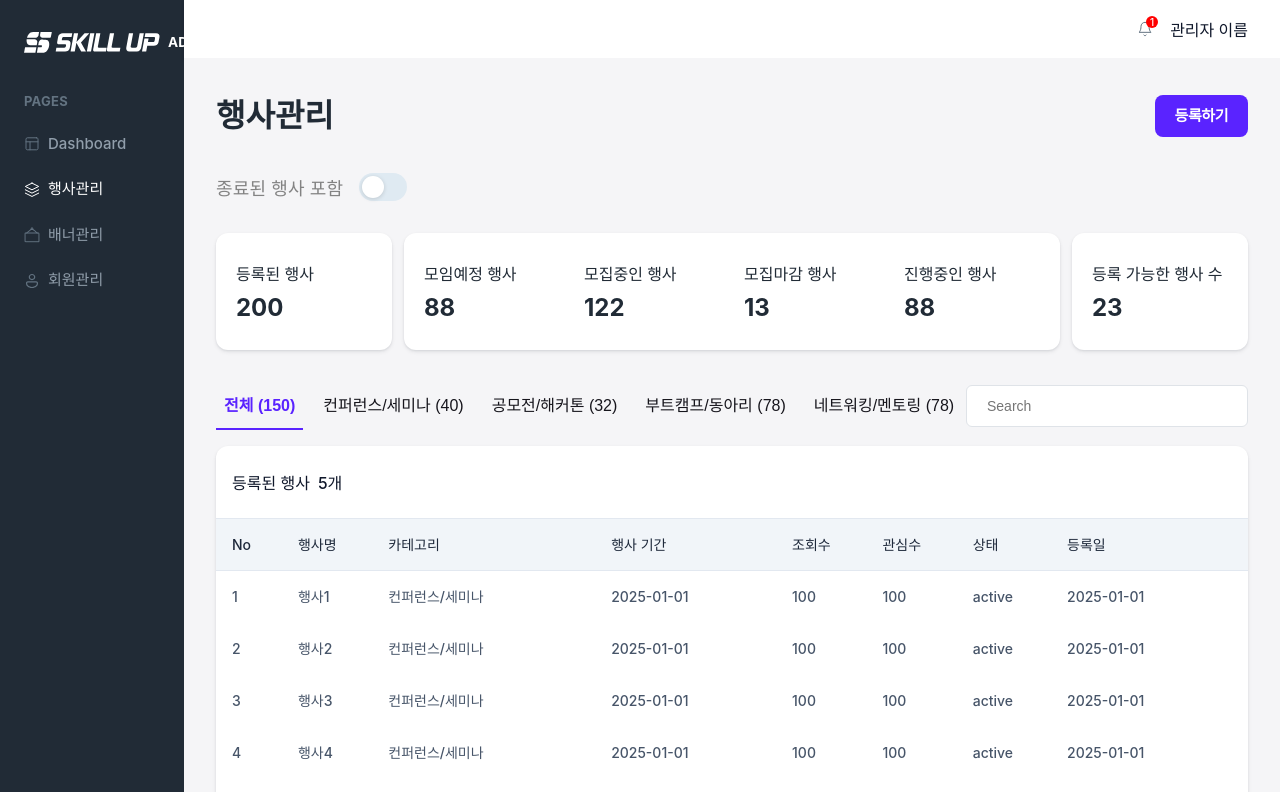
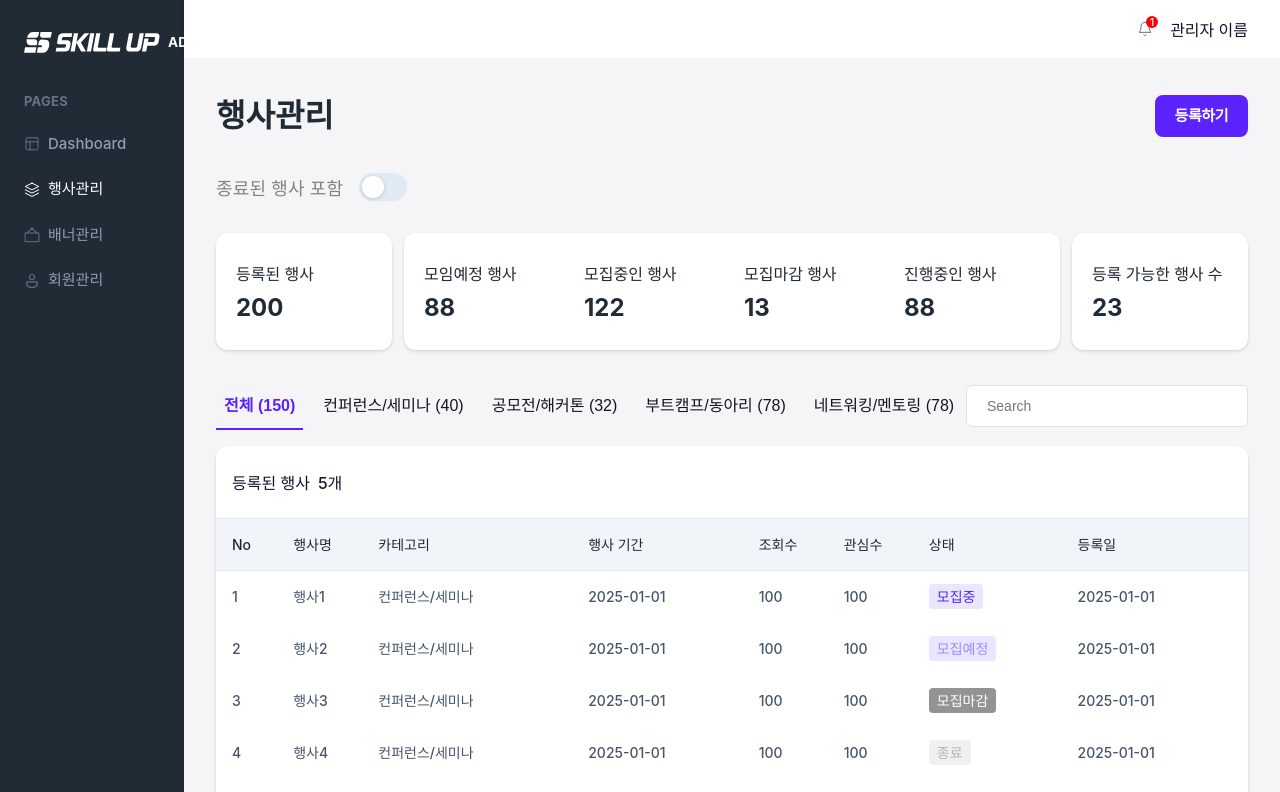
Before and after one commit to SKILLUP-FRONTEND/SkillUp_Admin, a Next.js app: page /admin/events in a window 1280 px wide. Shown: the top 792 px of the page. Built offline with nearby package versions, Linux system fonts and the light colour scheme; a web font is replaced by a local one.

Commit message:
:lipstick: Style: 공통 뱃지 컴포넌트 구현 (#6)

```diff
--- a/src/app/admin/events/EventsPageContent.tsx
+++ b/src/app/admin/events/EventsPageContent.tsx
@@ -16,6 +16,8 @@ import { DataTable } from "@/components/common/table/DataTable";
 
 import { EVENTS } from "@/mocks/events.mock";
 import Pagination from "@/components/common/pagination/Pagination";
+import StatusBadge from "@/components/common/badge/StatusBadge";
+import { Event } from "@/types/event.type";
 
 const mockEvents = EVENTS;
 
@@ -38,6 +40,7 @@ const eventColumns = [
     key: "status",
     header: "상태",
     width: "100px",
+    render: (item: Event) => <StatusBadge status={item.status} />,
   },
   { key: "createdAt", header: "등록일", width: "160px" },
 ];
--- /dev/null
+++ b/src/components/common/badge/StatusBadge.module.css
@@ -0,0 +1,37 @@
+/* src/components/common/badge/StatusBadge.module.css */
+
+/*
+  담당자 : 김은혜
+  최초 작성일 : 2025-09-16
+  최종 수정일 : 2025-09-16
+*/
+
+.statusBadge {
+  padding: 0.25rem 0.5rem;
+  border-radius: 0.25rem;
+}
+
+.active {
+  background: #e8e7ff;
+  color: #5a23ff;
+}
+
+.inactive {
+  background: #efefef;
+  color: #55555c;
+}
+
+.pending {
+  background: #e8e7ff;
+  color: #a486ff;
+}
+
+.closed {
+  background: #939393;
+  color: #fff;
+}
+
+.disabled {
+  background: #f0f0f0;
+  color: #b5b5b5;
+}
--- /dev/null
+++ b/src/components/common/badge/StatusBadge.tsx
@@ -0,0 +1,41 @@
+// src/components/common/badge/StatusBadge.tsx
+
+/*
+  담당자 : 김은혜
+  최초 작성일 : 2025-09-16
+  최종 수정일 : 2025-09-16
+*/
+
+import styles from "./StatusBadge.module.css";
+import { EventStatus } from "@/types/event.type";
+import { MemberStatus } from "@/types/member.type";
+
+interface StatusBadgeProps {
+  status: EventStatus | MemberStatus;
+}
+
+const statusLabelMap: Record<EventStatus | MemberStatus, string> = {
+  RECRUITING: "모집중",
+  RECRUITING_EXPECTED: "모집예정",
+  RECRUITING_CLOSED: "모집마감",
+  ENDED: "종료",
+  ACTIVE: "활성",
+  INACTIVE: "탈퇴",
+};
+
+const statusClassMap: Record<EventStatus | MemberStatus, string> = {
+  RECRUITING: styles.active,
+  RECRUITING_EXPECTED: styles.pending,
+  RECRUITING_CLOSED: styles.closed,
+  ENDED: styles.disabled,
+  ACTIVE: styles.active,
+  INACTIVE: styles.inactive,
+};
+
+export default function StatusBadge({ status }: StatusBadgeProps) {
+  return (
+    <span className={`${styles.statusBadge} ${statusClassMap[status]}`}>
+      {statusLabelMap[status]}
+    </span>
+  );
+}
--- a/src/mocks/events.mock.ts
+++ b/src/mocks/events.mock.ts
@@ -6,7 +6,9 @@
   최종 수정일 : 2025-09-16
 */
 
-export const EVENTS = [
+import { Event } from "@/types/event.type";
+
+export const EVENTS: Event[] = [
   {
     id: 1,
     title: "행사1",
@@ -14,7 +16,7 @@ export const EVENTS = [
     period: "2025-01-01",
     views: 100,
     likes: 100,
-    status: "active",
+    status: "RECRUITING",
     createdAt: "2025-01-01",
   },
   {
@@ -24,7 +26,7 @@ export const EVENTS = [
     period: "2025-01-01",
     views: 100,
     likes: 100,
-    status: "active",
+    status: "RECRUITING_EXPECTED",
     createdAt: "2025-01-01",
   },
   {
@@ -34,7 +36,7 @@ export const EVENTS = [
     period: "2025-01-01",
     views: 100,
     likes: 100,
-    status: "active",
+    status: "RECRUITING_CLOSED",
     createdAt: "2025-01-01",
   },
   {
@@ -44,7 +46,7 @@ export const EVENTS = [
     period: "2025-01-01",
     views: 100,
     likes: 100,
-    status: "active",
+    status: "ENDED",
     createdAt: "2025-01-01",
   },
   {
@@ -54,7 +56,7 @@ export const EVENTS = [
     period: "2025-01-01",
     views: 100,
     likes: 100,
-    status: "active",
+    status: "RECRUITING",
     createdAt: "2025-01-01",
   },
 ];
```
Also changed, not shown: src/app/admin/members/MembersPageContent.tsx (+3 -8 lines), src/mocks/members.mock.ts (+9 -9 lines), src/types/event.type.ts (added, +24 -0 lines), src/types/member.type.ts (renamed from src/types/member.ts, +5 -4 lines).
